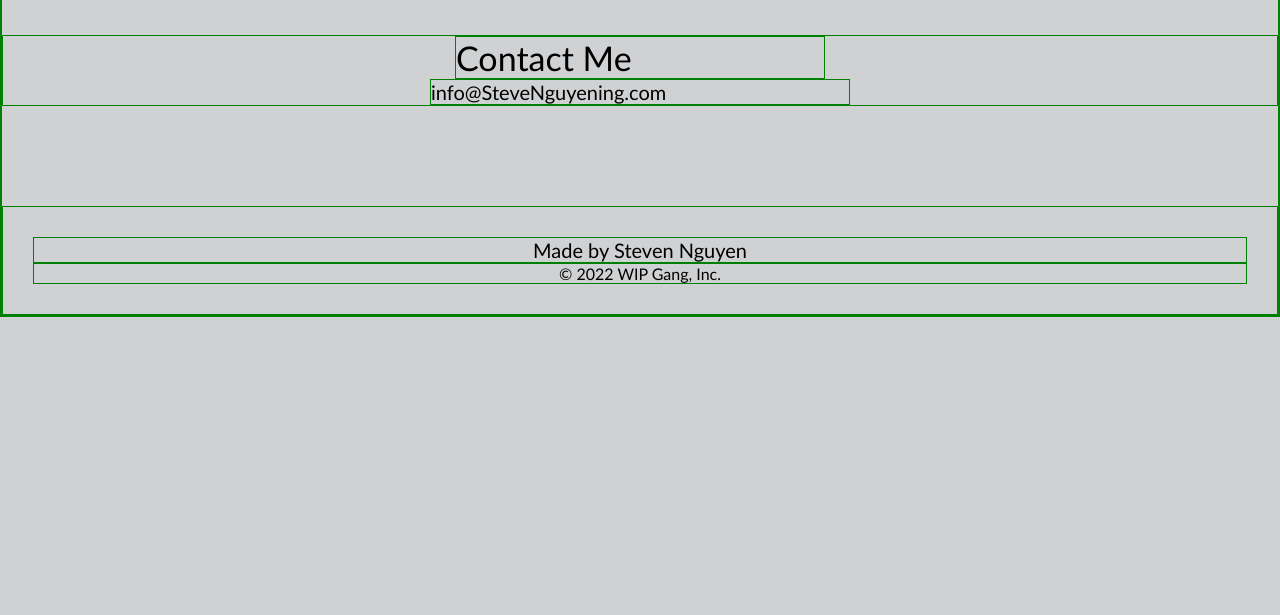
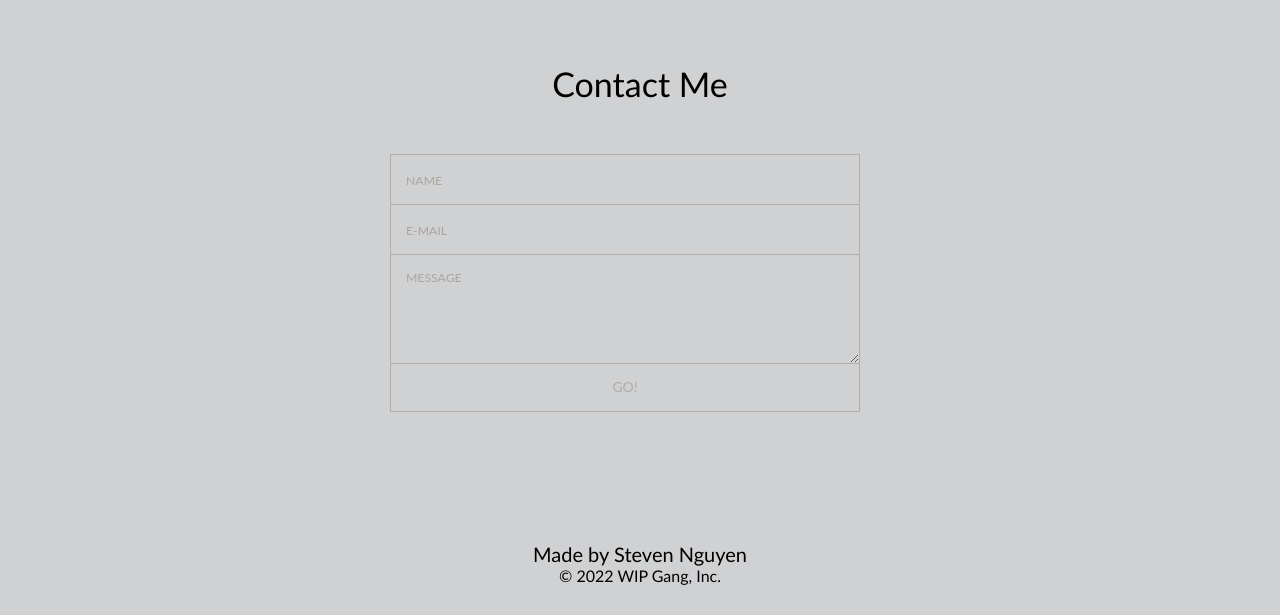
Before and after one commit to Qaizen/SNguyen_Portfolio, a plain HTML site: page index.html in a window 1280 px wide. Shown: the part 1565-2180 px from the top of the page. Before the commit the page ends 1882 px from the top, so only its background shows below. Drawn offline with Linux system fonts and the light colour scheme.

Commit message:
added contact form

```diff
--- a/assets/css/style.css
+++ b/assets/css/style.css
@@ -2,14 +2,13 @@
   box-sizing: border-box;
   padding: 0;
   margin: 0;
-  border: 1px solid green;
 }
 
 /* element selectors set bg to white green*/
 body {
   background-color: #d0d1d3;
   font-family: "Gill Sans", "Gill Sans MT", "Calibri", "Trebuchet MS",
-  "sans-serif"
+    "sans-serif";
 }
 
 /* header styles*/
@@ -17,7 +16,7 @@ body {
   padding: 20px;
   font-family: "Trebuchet MS", "Lucida Sans Unicode", "Lucida Grande",
     "Lucida Sans", "Arial", "sans-serif";
-  background-color: #d0d1d3;
+  background-color: #a5a7ab;
   color: #323231;
   position: sticky;
   top: 0;
@@ -60,6 +59,7 @@ p {
   font-size: 16px;
 }
 
+/* Making the about section centered and under the hero image */
 .about_section {
   display: flex;
   justify-content: space-evenly;
@@ -67,14 +67,14 @@ p {
   margin-left: 350px;
   margin-bottom: 50px;
 }
-
+/* About me title */
 .about_section h2 {
   margin-top: 50px;
   padding: 20px;
   font-size: 34px;
   font-weight: 500;
 }
-
+/* about me content */
 .about_section p {
   font-size: 20px;
   padding: 20px;
@@ -91,7 +91,6 @@ font-size: 20px;
   display: flex;
   justify-content: space-evenly;
   width: 100%;
-
 }
 
 .image_container:hover {
@@ -104,9 +103,10 @@ font-size: 20px;
   margin-bottom: 25px;
   background-image: url("../images/deskwindow.png");
   background-size: cover;
-  background-position:center;
+  background-position: center;
 }
 
+/* Center work section with 3 images spaced below in a row */
 .work_section {
   display: flex;
   justify-content: space-evenly;
@@ -118,42 +118,208 @@ font-size: 20px;
   font-size: 34px;
   font-weight: 500;
 }
-
+/* Contact form section */
 .contact_section {
   /* make the contact section stacked */
   display: block;
-  margin-top: 50px;
+  margin-top: 100px;
   margin-bottom: 25px;
-  /* To center your contact */
-
+  /* To center  contact */
 }
 
 .contact_section h2 {
-
   font-size: 34px;
   font-weight: 500;
   margin-left: auto;
   margin-right: auto;
   width: 370px;
+  text-align: center;
 }
 
-.contact_section p {
-  /* padding: 10px; */
+/* .contact_section p {
+
   font-size: 20px;
   margin-left: auto;
   margin-right: auto;
   width: 420px;
+} */
 
+input::-webkit-input-placeholder,
+textarea::-webkit-input-placeholder {
+  color: #aca49c;
+  font-size: 0.875em;
 }
 
+input:focus::-webkit-input-placeholder,
+textarea:focus::-webkit-input-placeholder {
+  color: #bbb5af;
+}
+
+input::-moz-placeholder,
+textarea::-moz-placeholder {
+  color: #aca49c;
+  font-size: 0.875em;
+}
+
+input:focus::-moz-placeholder,
+textarea:focus::-moz-placeholder {
+  color: #bbb5af;
+}
+
+input::placeholder,
+textarea::placeholder {
+  color: #aca49c;
+  font-size: 0.875em;
+}
+
+input:focus::placeholder,
+textarea::focus:placeholder {
+  color: #bbb5af;
+}
+
+input::-ms-placeholder,
+textarea::-ms-placeholder {
+  color: #aca49c;
+  font-size: 0.875em;
+}
+
+input:focus::-ms-placeholder,
+textarea:focus::-ms-placeholder {
+  color: #bbb5af;
+}
+
+/* on hover placeholder */
+
+input:hover::-webkit-input-placeholder,
+textarea:hover::-webkit-input-placeholder {
+  color: #e2dedb;
+  font-size: 0.875em;
+}
+
+input:hover:focus::-webkit-input-placeholder,
+textarea:hover:focus::-webkit-input-placeholder {
+  color: #cbc6c1;
+}
+
+input:hover::-moz-placeholder,
+textarea:hover::-moz-placeholder {
+  color: #e2dedb;
+  font-size: 0.875em;
+}
+
+input:hover:focus::-moz-placeholder,
+textarea:hover:focus::-moz-placeholder {
+  color: #cbc6c1;
+}
+
+input:hover::placeholder,
+textarea:hover::placeholder {
+  color: #e2dedb;
+  font-size: 0.875em;
+}
+
+input:hover:focus::placeholder,
+textarea:hover:focus::placeholder {
+  color: #cbc6c1;
+}
+
+input:hover::placeholder,
+textarea:hover::placeholder {
+  color: #e2dedb;
+  font-size: 0.875em;
+}
+
+input:hover:focus::-ms-placeholder,
+textarea:hover::focus:-ms-placeholder {
+  color: #cbc6c1;
+}
+
+#form {
+  position: relative;
+  width: 500px;
+  margin: 50px auto 100px auto;
+}
+
+input {
+  font-family: "Lato", sans-serif;
+  font-size: 0.875em;
+  width: 470px;
+  height: 50px;
+  padding: 0px 15px 0px 15px;
+
+  background: transparent;
+  outline: none;
+  color: #726659;
+
+  border: solid 1px #b3aca7;
+  border-bottom: none;
+
+  transition: all 0.3s ease-in-out;
+  -webkit-transition: all 0.3s ease-in-out;
+  -moz-transition: all 0.3s ease-in-out;
+  -ms-transition: all 0.3s ease-in-out;
+}
+
+input:hover {
+  background: #b3aca7;
+  color: #e2dedb;
+}
+
+textarea {
+  width: 470px;
+  max-width: 470px;
+  height: 110px;
+  max-height: 110px;
+  padding: 15px;
+
+  background: transparent;
+  outline: none;
+
+  color: #726659;
+  font-family: "Lato", sans-serif;
+  font-size: 0.875em;
+
+  border: solid 1px #b3aca7;
+
+  transition: all 0.3s ease-in-out;
+  -webkit-transition: all 0.3s ease-in-out;
+  -moz-transition: all 0.3s ease-in-out;
+  -ms-transition: all 0.3s ease-in-out;
+}
+
+textarea:hover {
+  background: #b3aca7;
+  color: #e2dedb;
+}
+
+#submit {
+  width: 470px;
+
+  padding: 0;
+  margin: -5px 0px 0px 0px;
+
+  font-family: "Lato", sans-serif;
+  font-size: 0.875em;
+  color: #b3aca7;
+
+  outline: none;
+  cursor: pointer;
+
+  border: solid 1px #b3aca7;
+  border-top: none;
+}
+
+#submit:hover {
+  color: #e2dedb;
+}
 
 footer {
-  margin-top: 100px;
+  margin-top: 50px;
   padding: 30px;
   clear: both;
-    font-family: 'Trebuchet MS', 'Lucida Sans Unicode', 'Lucida Grande', 'Lucida Sans', Arial, sans-serif;
+  font-family: "Trebuchet MS", "Lucida Sans Unicode", "Lucida Grande",
+    "Lucida Sans", Arial, sans-serif;
   text-align: center;
-
 }
 
 footer h3 {
--- a/index.html
+++ b/index.html
@@ -87,9 +87,21 @@
     </div>
 
     <!-- Contact Section -->
+    <!-- <div id="contact" class="contact_section">
+      <h2>Contact Me</h2>
+      <p>info@SteveNguyening.com</p>
+    </div> -->
+
+    <!-- contact me form -->
     <div id="contact" class="contact_section">
       <h2>Contact Me</h2>
-      <p>info@SteveNguyening.com</p>
+
+      <form id="form" class="topBefore">
+        <input id="name" type="text" placeholder="NAME" />
+        <input id="email" type="text" placeholder="E-MAIL" />
+        <textarea id="message" type="text" placeholder="MESSAGE"></textarea>
+        <input id="submit" type="submit" value="GO!" />
+      </form>
     </div>
 
     <!-- Footer Section -->
```
Lines whose indentation alone changed are shown as unchanged.
